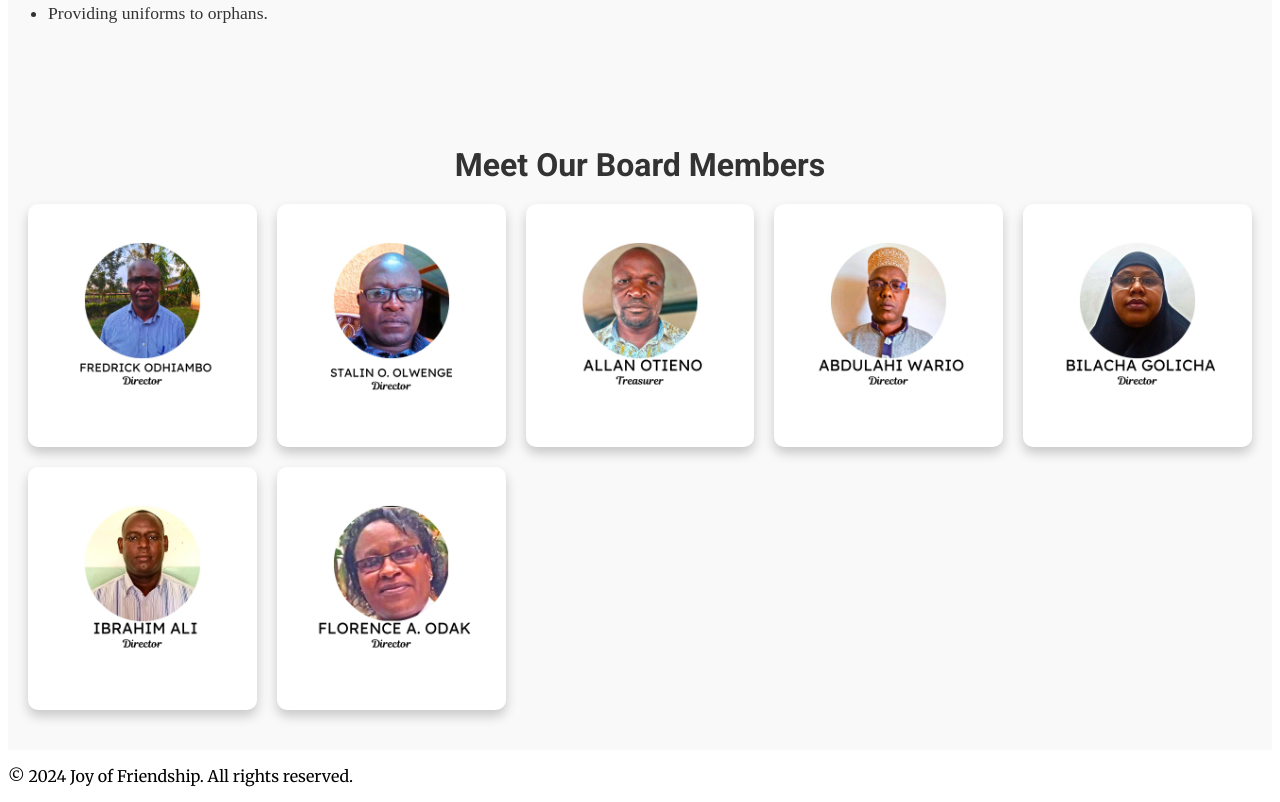
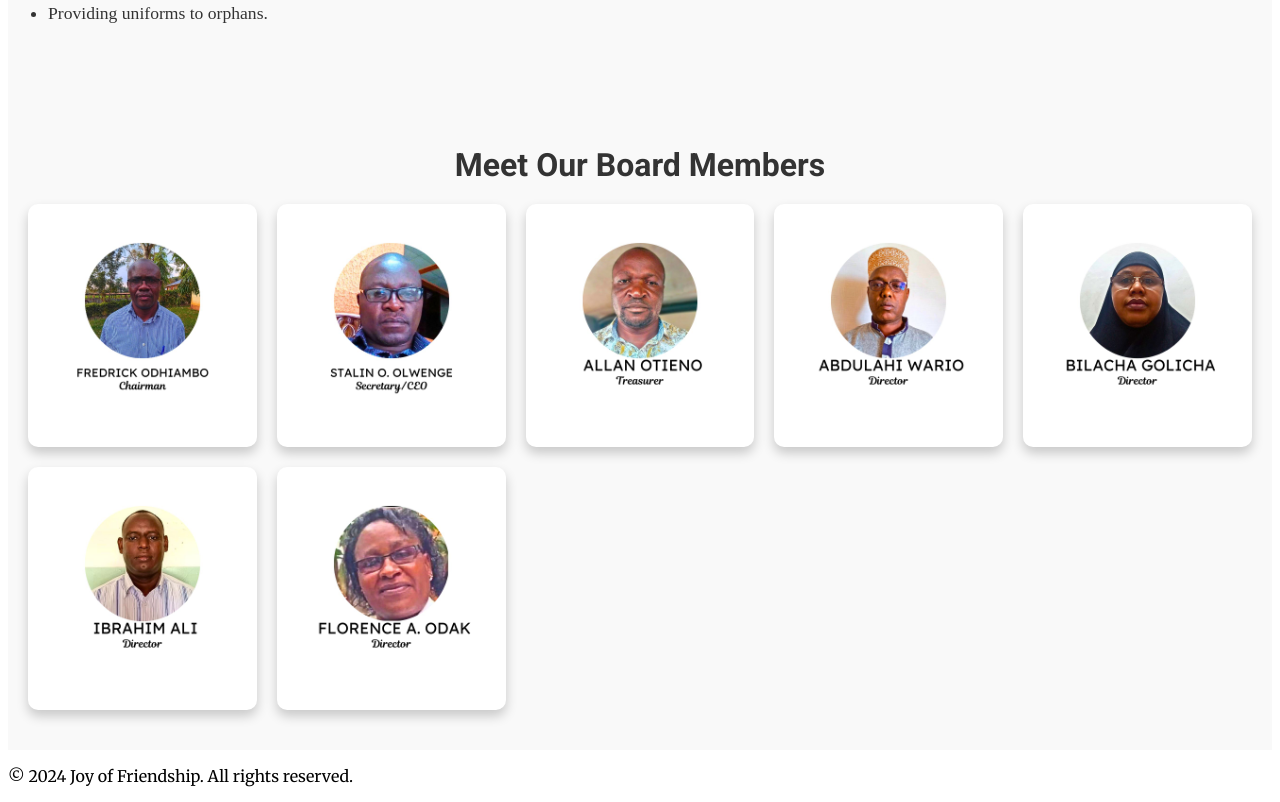
Before and after one commit to BradRobin/JoyousHands, a website: page views/index.html in a window 1280 px wide. Shown: the part 991-1793 px from the top of the page. Drawn offline with Linux system fonts and the light colour scheme.

Commit message:
Minor changes

```diff
--- a/views/index.html
+++ b/views/index.html
@@ -62,10 +62,10 @@
         <h2>Meet Our Board Members</h2>
         <div class="grid-container">
             <div class="member">
-                <img src="../public/images/Odhiambo.jpg" alt="Chairman">
+                <img src="../public/images/FOdhiambo.jpg" alt="Chairman">
             </div>
             <div class="member">
-                <img src="../public/images/StalinO.jpg" alt="Secretary/CEO">
+                <img src="../public/images/OOlwenge.jpg" alt="Secretary/CEO">
 
             </div>
             <div class="member">
```
Also changed, not shown: public/images/FOdhiambo.jpg (added), public/images/JoyousHandsLogo.jpg (deleted), public/images/Logo1.jpg (deleted), public/images/Logo2.jpg (deleted), public/images/Logo3.jpg (deleted), public/images/Logo4.jpg, public/images/OOlwenge.jpg (added), public/images/Odhiambo.jpg (deleted), public/images/StalinO.jpg (deleted).
